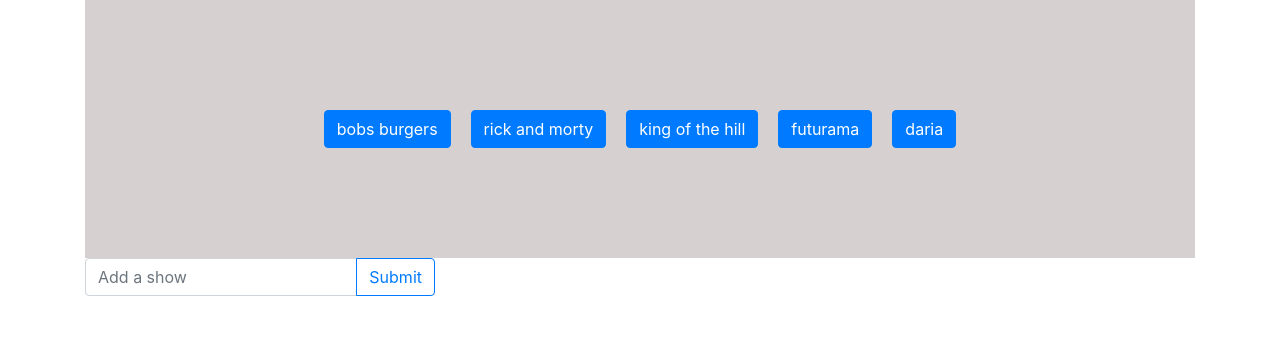
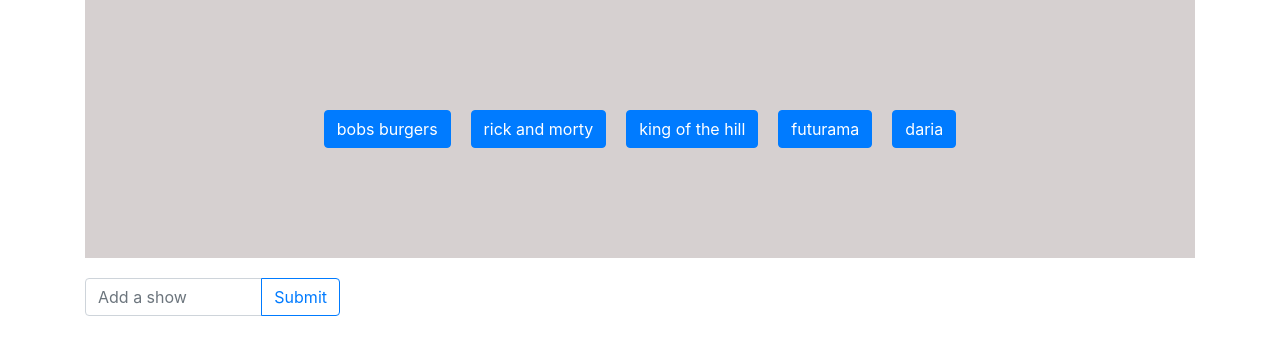
Before and after one commit to vivgarcia/GifTastic, a plain HTML site: page index.html in a window 1280 px wide. Drawn offline with nearby package versions, Linux system fonts and the light colour scheme.

Commit message:
updating README.md

```diff
--- a/assets/CSS/style.css
+++ b/assets/CSS/style.css
@@ -7,3 +7,7 @@
 .giftasticButton{
     margin: 10px;
 }
+
+#newShowForm{
+    padding-top: 20px;
+}
--- a/assets/javascript/app.js
+++ b/assets/javascript/app.js
@@ -41,7 +41,7 @@ $(document).on("click", ".giftasticButton", function(){
         var results = response.data;
         console.log(results);
         // creates an individual div for each gif and rating
-        var gifContainer = $("<div class ='gifContainer'>");
+        var gifContainer = $("<div class ='gifContainer col-md-3'>");
         // runs a loop through the results and grabs relevant data
         for (let i = 0; i < results.length; i++) {
             // create local variables for the rating and image
--- a/index.html
+++ b/index.html
@@ -19,15 +19,15 @@
             </div>
         </div>
         <div class="row">
-            <div class="col col-md-4">
-                <div class="input-group mb-3">
+            <div class="col col-md-3">
+                <div class="input-group mb-3" id="newShowForm">
                     <input type="text" class="form-control" placeholder="Add a show" aria-label="Add a show" id="showTitle">
                     <div class="input-group-append">
                         <button class="btn btn-outline-primary" type="button" id="addAShow"> Submit </button>
                     </div>
                 </div>
             </div>
-            <div class="col col-lg-8">
+            <div class="col col-lg-9">
                 <div class="gifsGoHere">
                     <!-- GIFs will end up here -->
                 </div>
```
Also changed, not shown: 1 other file.
